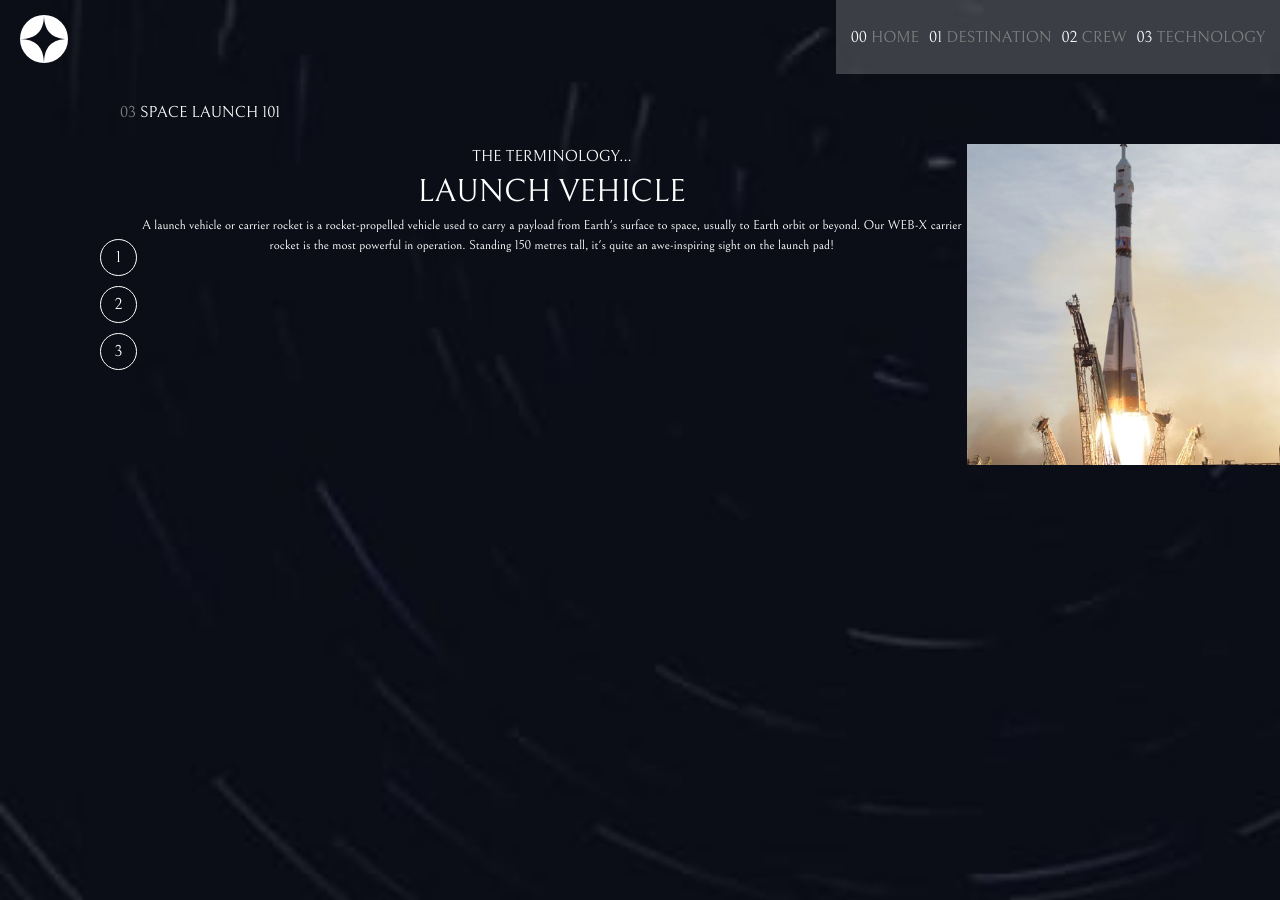
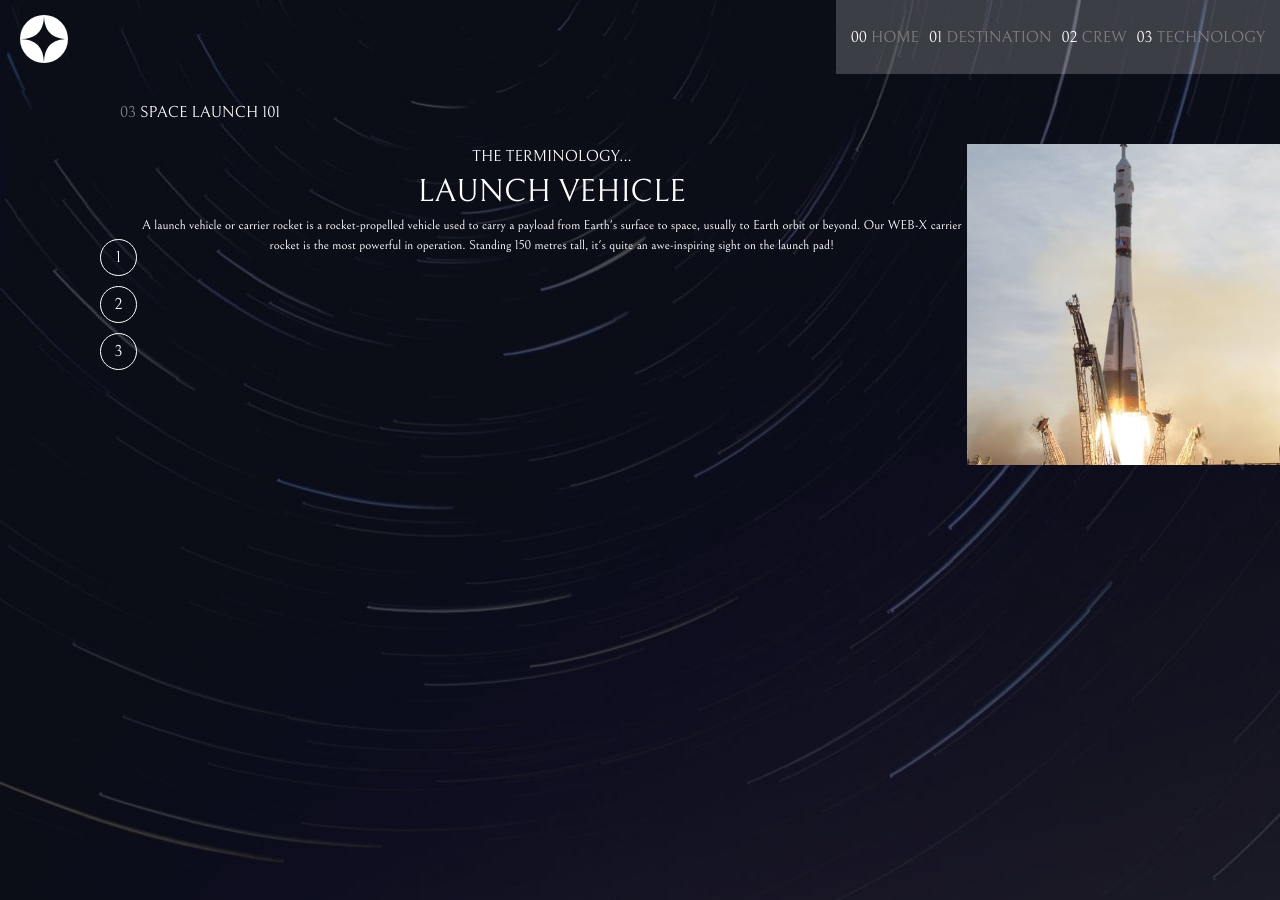
Before and after one commit to Azyfy/space-tourism, a React (Create React App) app: page /technology in a window 1280 px wide. Built offline with nearby package versions, Linux system fonts and the light colour scheme; a web font is replaced by a local one.

Commit message:
technology background for desk

```diff
--- a/src/components/Technology.scss
+++ b/src/components/Technology.scss
@@ -1,6 +1,6 @@
 .Technology {
     background-repeat: no-repeat;
-    background-size: cover;
+    background-size: 100% 100%;
     background-color: #0B0D17;
     min-height: 100vh;
     padding-top: 100px;
@@ -47,6 +47,8 @@
 
     .Technology {
 
+        background-image: url("http://localhost:3000/assets/technology/background-technology-desktop.jpg") !important;
+
         .img-landscape {
             display: none;
         }
```
